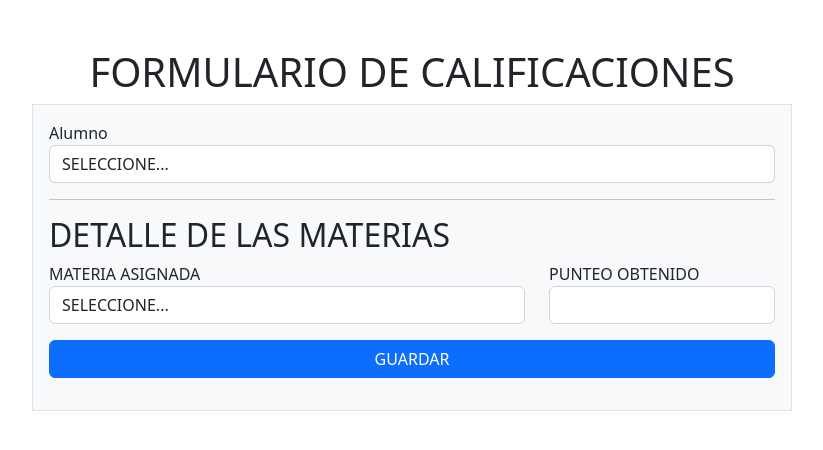
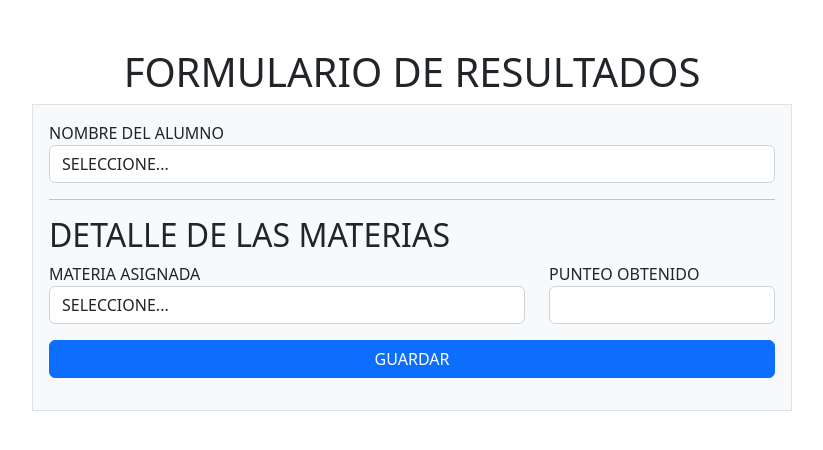
Before and after one commit to byron1614/final_rac, a PHP site: page /index.php in a window 1280 px wide. Shown: the part 56-506 px from the top of the page, without its empty margins (228-1051 px from the left). Run offline with PHP 8.4, Linux system fonts and the light colour scheme; data comes from the database, SQL or seed files in the repository; data that the repository does not hold is empty.

Commit message:
modificacion

```diff
--- a/vistas/resultados/index.php
+++ b/vistas/resultados/index.php
@@ -18,12 +18,12 @@ try {
 <?php include_once '../../includes/navbar.php'?>
 
 <div class="container mt-5">
-    <h1 class="text-center">FORMULARIO DE CALIFICACIONES</h1>
+    <h1 class="text-center">FORMULARIO DE RESULTADOS</h1>
     <div class="row justify-content-center">
-        <form action="/final_rac/controladores/calificaciones/guardar.php" method="POST" class="col-lg-8 border bg-light p-3">
+        <form action="/final_rac/controladores/resultados/guardar.php" method="POST" class="col-lg-8 border bg-light p-3">
             <div class="row mb-3">
                 <div class="col">
-                    <label for="res_alumno">Alumno</label>
+                    <label for="res_alumno">NOMBRE DEL ALUMNO</label>
                     <select name="res_alumno" id="res_alumno" class="form-control">
                         <option value="">SELECCIONE...</option>
                         <?php foreach ($alumnos as $key => $alumno) : ?>
@@ -45,8 +45,8 @@ try {
                     </select>
                 </div>
                 <div class="col-lg-4">
-                    <label for="calificacion1">PUNTEO OBTENIDO</label>
-                    <input type="number" step="any" name="res_punteo" id="calificacion1" class="form-control">
+                    <label for="resultado1">PUNTEO OBTENIDO</label>
+                    <input type="number" step="any" name="res_punteo" id="resultado1" class="form-control">
                 </div>
             </div>
             <div class="row mb-3">
```
